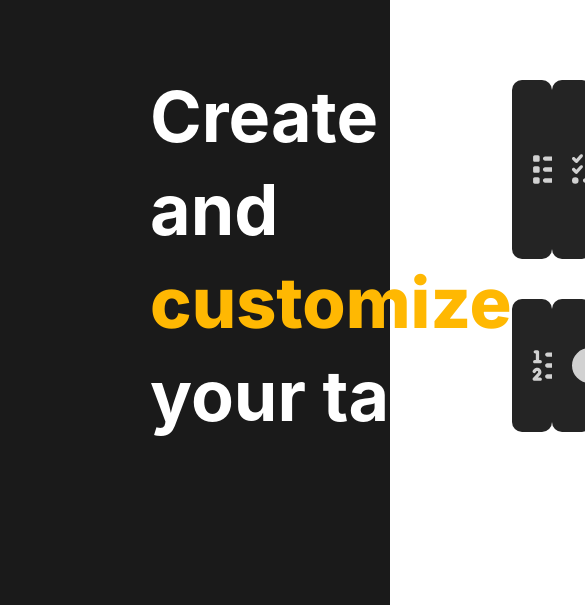
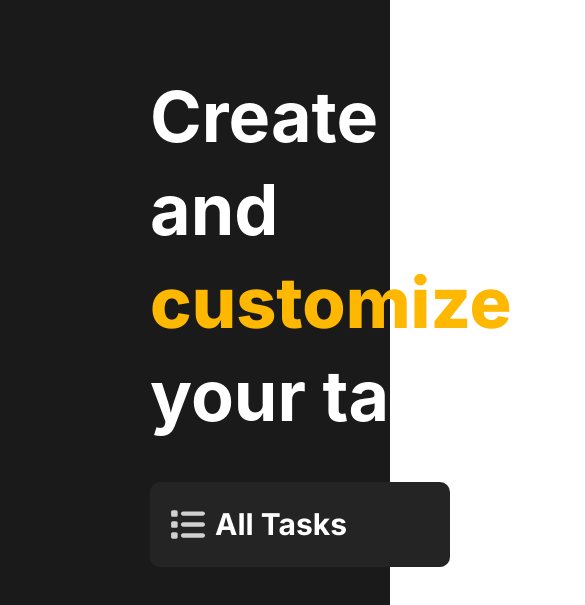
Before and after one commit to Andrevlopess/typeTodoList, a React (Create React App) app: page / in a window 390 px wide. Shown: the part 959-1564 px from the top of the page, 585 px wide, since content can reach past the window. Built offline with nearby package versions, Linux system fonts and the light colour scheme; no server answers.

Commit message:
responsive layout

```diff
--- a/src/Pages/Home.tsx
+++ b/src/Pages/Home.tsx
@@ -45,25 +45,25 @@ const Home = (props: Props) => {
                 <CheckListIMG />
             </Flex>
             <SimpleListIMG />
-            <Flex>
+            <Flex justifyContent='center'>
                 <TasksCardsIMG />
             </Flex>
-            <Flex px='150px' py='150px' w='100%' justifyContent='space-between'>
-                <Heading color='txtColor' fontWeight='700' fontSize='70px' w='400px'>
+            <Flex px='150px' py='150px' w='100%' justifyContent='space-between' flexWrap='wrap'>
+                <Heading color='txtColor' fontWeight='700' fontSize='70px' maxW='400px' mb='30px'>
                     <Highlight query="customize" styles={{ color: 'txtY' }}>
                         Create and customize your tasks
                     </Highlight>
                 </Heading>
-                <SimpleGrid columns={2} spacing={10} py='10px'>
+                <SimpleGrid minChildWidth='300px' w='100%' maxW='800px' spacing={10} py='10px'>
 
-                    <Flex w='100%' bgColor='compBg' px='20px' alignItems='center' borderRadius='10px' justifyContent='space-between'
+                    <Flex w='100%' bgColor='compBg' p='20px' alignItems='center' borderRadius='10px' justifyContent='space-between'
                     >
                         <Flex alignItems='center'>
                             <FontAwesomeIcon icon={faList as IconProp} color='#d1d1d1' fontSize='35px' />
                             <Text fontWeight='bold' color='txtColor' ml='10px' fontSize='30px'>All Tasks</Text>
                         </Flex>
                     </Flex>
-                    <Flex w='100%' bgColor='compBg' px='20px' py='10px' alignItems='center' borderRadius='10px' justifyContent='space-between'
+                    <Flex w='100%' bgColor='compBg' p='30px'  alignItems='center' borderRadius='10px' justifyContent='space-between'
 
                     >
                         <Flex alignItems='center'>
@@ -71,7 +71,7 @@ const Home = (props: Props) => {
                             <Text fontWeight='bold' color='txtColor' ml='10px' fontSize='30px'>Done tasks</Text>
                         </Flex>
                     </Flex>
-                    <Flex w='100%' bgColor='compBg' px='20px' py='10px' alignItems='center' borderRadius='10px' justifyContent='space-between'
+                    <Flex w='100%' bgColor='compBg' p='30px' alignItems='center' borderRadius='10px' justifyContent='space-between'
 
                     >
                         <Flex alignItems='center'>
@@ -79,7 +79,7 @@ const Home = (props: Props) => {
                             <Text fontWeight='bold' color='txtColor' ml='10px' fontSize='30px'>Pending</Text>
                         </Flex>
                     </Flex>
-                    <Flex w='100%' bgColor='compBg' px='20px' py='10px' alignItems='center' borderRadius='10px' justifyContent='space-between'
+                    <Flex w='100%' bgColor='compBg' p='20px' alignItems='center' borderRadius='10px' justifyContent='space-between'
 
                     >
                         <Flex alignItems='center'>
```
Also changed, not shown: src/Layout/Header.tsx (+6 -5 lines).
